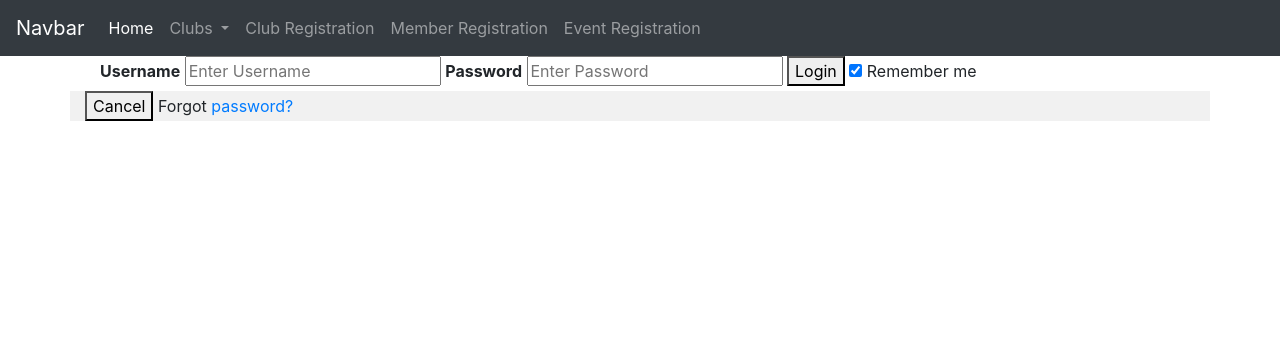
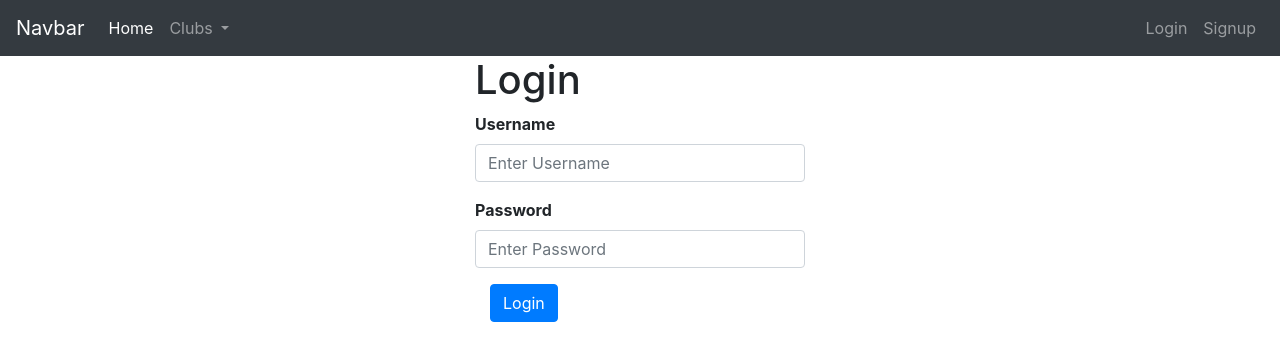
Before and after one commit to thahn106/cs360, a Flask app: page /login in a window 1280 px wide. Shown: the top 361 px of the page. Run offline with Flask 2, Linux system fonts and the light colour scheme; data that the repository does not hold is empty; some libraries are stand-ins or nearby versions.

Commit message:
Some UI updates.

```diff
--- a/frontend.py
+++ b/frontend.py
@@ -4,6 +4,7 @@ from markupsafe import escape
 
 from functools import wraps
 
+from hashlib import md5
 
 import os
 import pymysql
@@ -23,38 +24,20 @@ def login_required(f):
     return decorated_function
 
 @frontend.context_processor
-def div_dict():
+def update_dict():
     select_stmt = (
         "SELECT * FROM division"
         )
     cur.execute(select_stmt)
     divs = cur.fetchall()
-    return dict(divs=divs)
+    user = ""
+    if 'username' in session:
+        user = escape(session['username']).capitalize()
+    return dict(divs=divs, user=user)
 
-@frontend.route('/signup')
-def signup_get():
-    return render_template("signup.html")
-
-# We're adding a navbar as well through flask-navbar. In our example, the
-# navbar has an usual amount of Link-Elements, more commonly you will have a
-# lot more View instances.
-# nav.register_element('frontend_top', Navbar(
-#     View('KAIST Clubs', '.index'),
-#     View('Home', '.index'),
-#     View('Club Registration', '.clubreg'),
-#     View('New Event', '.newevent'),
-#     ))
 @frontend.route('/')
 def index():
     return render_template('index.html')
-
-@frontend.route('/eventretrieval')
-def eventretrieval():
-    return render_template("eventretrieval.html")
-
-@frontend.route('/clubreg', methods=['GET'])
-def clubreg():
-    return render_template("clubreg.html")
 
 @frontend.route('/login', methods=['GET', 'POST'])
 def login():
@@ -63,13 +46,10 @@ def login():
     error = None
     try:
         if request.method == 'POST':
-            print("here")
             username_form = request.form['username']
-            print("jotto")
             select_stmt = ("SELECT * FROM admin WHERE ID= '%s'" %(username_form))
             print(select_stmt)
             cur.execute(select_stmt)
-            print("shibal")
             table = cur.fetchone()
             print(table)
 
@@ -82,11 +62,12 @@ def login():
         print(select_stmt1)
         cur.execute(select_stmt1)
 
+        PW=str(password_form).encode('utf-8')
         for row in cur.fetchall():
-            print("shipsaekki")
-            #if md5(password_form).hexdigest() == row[0]:
-            if password_form == row[0]:
-                print("ertyui")
+            print("checking password")
+            print(md5(PW).hexdigest())
+            print(row[0])
+            if md5(PW).hexdigest() == row[0]:
                 session['username'] = request.form['username']
                 return redirect(url_for('frontend.index'))
 
@@ -102,9 +83,61 @@ def logout():
     session.pop('username', None)
     return redirect(url_for('frontend.index'))
 
-@frontend.route('/signup')
+@frontend.route('/signup', methods=['GET'])
+def signup_get():
+    return render_template("signup.html")
+
+@frontend.route('/signup', methods=['POST'])
+def signup_post():
+    print(request.form)
+    ID = request.form['ID']
+    PW = request.form['PW']
+    Pnumber = request.form['Pnumber']
+    SID = request.form['SID']
+    email = request.form['email']
+    insert_stmt = (
+    "INSERT INTO admin (ID, PW, Pnumber, SID, email) VALUES (%s, %s, %s, %s, %s)"
+    )
+    PW=str(PW).encode('utf-8')
+    print(md5(PW).hexdigest())
+    data = (ID, md5(PW).hexdigest(), Pnumber, SID, email)
+    cur.execute(insert_stmt, data)
+    db.commit()
+    return render_template("signup.html")
+
+@frontend.route('/newstudent', methods=['GET'])
+@login_required
+def newstudent_get():
+    return render_template("newstudent.html")
+
+@frontend.route('/newstudent', methods=['POST'])
+@login_required
+def newstudent_post():
+    print(request.form)
+    Name = request.form['Name']
+    SID = request.form['SID']
+    Department = request.form['Department']
+    insert_stmt = (
+    "INSERT INTO student (Name, SID, Department) VALUES (%s, %s, %s)"
+    )
+    data = (Name, SID, Department)
+    cur.execute(insert_stmt, data)
+    db.commit()
+    return render_template("newstudent.html")
+
+
+
+@frontend.route('/eventretrieval')
+def eventretrieval():
+    return render_template("eventretrieval.html")
+
+@frontend.route('/clubreg', methods=['GET'])
+@login_required
+def clubreg():
+    return render_template("clubreg.html")
 
 @frontend.route('/clubreg', methods=['POST'])
+@login_required
 def getinfo():
     print(request.form)
     name = request.form['clubname']
@@ -165,12 +198,12 @@ def newmember():
     if(here):
         return render_template("newmember.html", clubname=clubname, sid=studentid, err="Student already registered.")
 
+        "INSERT INTO member (SID, Club) VALUES (%s, %s)"
     insert_stmt = (
-        "INSERT INTO member (SID, Club) VALUES (%s, %s)"
         )
 
     data = (studentid, clubname)
-    cur.execute(insert_stmt)
+    cur.execute(insert_stmt, data)
     db.commit()
 
     return render_template("index.html")
@@ -259,11 +292,11 @@ def clubinfo():
     )
     select_stmt2 = (
         "SELECT Name FROM event NATURAL JOIN events"
-        )
+    )
 
     delete_stmt = (
         "DROP VIEW events"
-        )
+    )
 
     cur.execute(select_stmt1)
     cur.execute(select_stmt2)
@@ -274,6 +307,7 @@ def clubinfo():
 
 
 @frontend.route('/newevent')
+@login_required
 def newevent():
     return render_template('newevent.html')
 
--- a/templates/base.html
+++ b/templates/base.html
@@ -20,7 +20,7 @@
     {% block body -%}
 
     {% block navbar %}
-      {% include 'nav.html' %}
+      {% include 'nav.html' with context %}
     {%- endblock navbar %}
 
     {% block content -%}
--- a/templates/clubreg.html
+++ b/templates/clubreg.html
@@ -21,7 +21,7 @@
           <option value="">Open this select menu</option>
           {% for div in divs %}
             <option value = "{{div[0]}}" data-tokens="{{div[0]}}">{{div[0]}}</option>
-          {%endfor%}
+          {% endfor %}
         </select>
         <div class="invalid-feedback">Example invalid custom select feedback</div>
       </div>
--- a/templates/login.html
+++ b/templates/login.html
@@ -1,23 +1,26 @@
 {%- extends "base.html" %}
 
 {% block content %}
+<div class="container"">
   <form div class="container" action = "/login" method = "post">
-  <div class="container">
+    <div class="container col-md-4">
+      <h1>Login</h1>
+      <div class="row">
+        <div class="col-md-12 mb-3">
           <label for="username"><b>Username</b></label>
-    <input type="text" placeholder="Enter Username" name="username" required>
-
+          <input type="text" class="form-control" placeholder="Enter Username" name="username" required>
+        </div>
+      </div>
+      <div class="row">
+        <div class='col-md-12 mb-3'>
           <label for="psw"><b>Password</b></label>
-    <input type="password" placeholder="Enter Password" name="password" required>
-
-    <button type="submit">Login</button>
-    <label>
-      <input type="checkbox" checked="checked" name="remember"> Remember me
-    </label>
+          <input type="password" class="form-control" placeholder="Enter Password" name="password" required>
+        </div>
+      </div>
+      <div class='col-md-12 mb-3'>
+        <button class="btn btn-primary" type="submit">Login</button>
+      </div>
     </div>
    </form>
-
-  <div class="container" style="background-color:#f1f1f1">
-    <button type="button" class="cancelbtn">Cancel</button>
-    <span class="psw">Forgot <a href="#">password?</a></span>
  </div>
 {%- endblock %}
--- a/templates/nav.html
+++ b/templates/nav.html
@@ -4,7 +4,7 @@
     <span class="navbar-toggler-icon"></span>
   </button>
   <div class="collapse navbar-collapse" id="navbarNavDropdown">
-    <ul class="navbar-nav">
+    <ul class="navbar-nav mr-auto">
       <li class="nav-item active">
         <a class="nav-link" href="/">Home <span class="sr-only">(current)</span></a>
       </li>
@@ -20,6 +20,7 @@
           {%endfor%}
         </div>
       </li>
+      {% if user %}
       <li class="nav-item">
         <a class="nav-link" href="/clubreg">Club Registration</a>
       </li>
@@ -29,6 +30,24 @@
       <li class="nav-item">
         <a class="nav-link" href="/newevent">Event Registration</a>
       </li>
+      {% endif %}
+    </ul>
+    <ul class="navbar-nav">
+      {% if user %}
+      <span class="navbar-text" align="right">
+        Logged in as <strong>{{ user }}</strong>
+      </span>
+      <li class="nav-item">
+        <a class="nav-link" href="/logout">Logout</a>
+      </li>
+      {% else %}
+        <li class="nav-item">
+          <a class="nav-link" href="/login">Login</a>
+        </li>
+        <li class="nav-item">
+          <a class="nav-link" href="/signup">Signup</a>
+        </li>
+      {% endif %}
     </ul>
   </div>
 </nav>
```
Also changed, not shown: templates/clubretrieval.html (+29 -3 lines), templates/newstudent.html (added, +56 -0 lines). Lines whose indentation alone changed are shown as unchanged.
